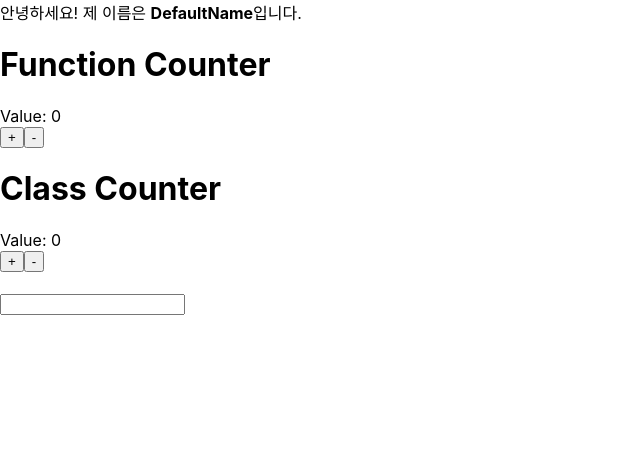
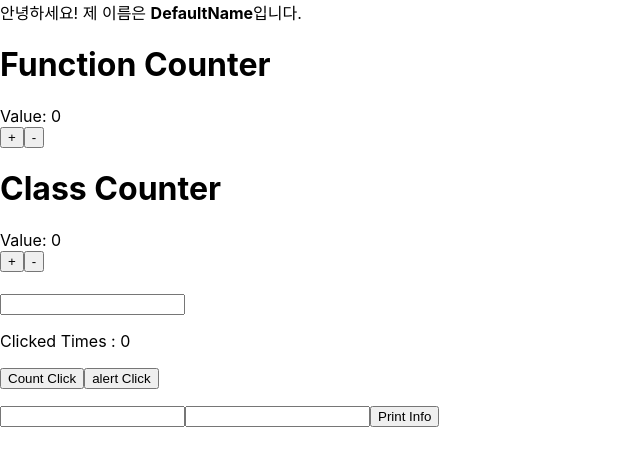
Before and after one commit to qusehdgns/React_Practice, a React (Create React App) app: page / in a window 1280 px wide. Shown: the top 466 px of the page, without its empty margins (0-640 px from the left). Built offline with nearby package versions, Linux system fonts and the light colour scheme.

Commit message:
2021-08-11

```diff
--- a/src/App.js
+++ b/src/App.js
@@ -1,10 +1,14 @@
 import React from 'react';
 
-import MyName from './MyName';
-import CounterFunction from "./CounterFunction";
-import CounterClass from "./CounterClass";
+import MyName from './MyName_Practice/MyName';
+import CounterFunction from "./LifeCycle_Practice/CounterFunction";
+import CounterClass from "./LifeCycle_Practice/CounterClass";
 
 import ShowApp from "./Function_Practice/ShowApp";
+
+import CounteruseEffect from "./useEffect_Practice/CounteruseEffect";
+
+import UseStateTest from "./useState_Practice/UseStateTest";
 
 function App() {
     return (
@@ -14,6 +18,12 @@ function App() {
             <CounterClass/>
 
             <ShowApp />
+
+            <CounteruseEffect />
+
+            <p></p>
+
+            <UseStateTest />
         </>
     );
 }
--- /dev/null
+++ b/src/useEffect_Practice/CounteruseEffect.js
@@ -0,0 +1,45 @@
+import React, {useState, useEffect} from 'react';
+
+function CounteruseEffect(props) {
+
+    const [count, setCount] = useState(0);
+
+    const handleAlertClick = () => {
+        setTimeout(() => {
+            alert(`You clicked on : ${count}`);
+        }, 3000);
+    }
+
+    useEffect(() => {
+        setTimeout(() => console.log(`Clicked ${count} Times`), 3000);
+    });
+
+
+    // function sayHi(person){
+    //     const name = person.name;
+    //     setTimeout(() => {
+    //         alert(`Hello ${name}`);
+    //     }, 3000);
+    // }
+    //
+    // let someone = { name: 'Dong' };
+    // sayHi(someone);
+    //
+    // someone = { name: 'Hun' };
+    // sayHi(someone);
+    //
+    // someone = { name: 'Byun' };
+    // sayHi(someone);
+
+    console.log('CounteruseEffect Render');
+
+    return (
+        <div>
+            <p>Clicked Times : {count}</p>
+            <button onClick={() => setCount(count + 1)}>Count Click</button>
+            <button onClick={handleAlertClick}>alert Click</button>
+        </div>
+    );
+}
+
+export default CounteruseEffect;
--- /dev/null
+++ b/src/useState_Practice/UseStateTest.js
@@ -0,0 +1,35 @@
+import React, {useState} from 'react';
+
+function UseStateTest(props) {
+
+    const [inputs, setInputs] = useState({
+        id: '',
+        pw: ''
+    });
+
+    const { id, pw } = inputs;
+
+    const onChange = (event) => {
+        // HTML 태그 상에서 반드시 name을 state 키값과 동일하게 두어야함
+        const { value, name } = event.target;
+        setInputs({
+            ...inputs,
+            [name]: value
+        });
+    };
+
+    const clickInfo = () => {
+        alert(`id : ${id}\npw : ${pw}`);
+    }
+
+    return (
+        <div>
+            <input type="text" name="id" value={id} onChange={onChange}/>
+            <input type="password" name="pw" value={pw} onChange={onChange}/>
+
+            <button onClick={clickInfo}>Print Info</button>
+        </div>
+    );
+}
+
+export default UseStateTest;
```
Also changed, not shown: src/index.js (+4 -4 lines), src/LifeCycle_Practice/CounterClass.js (renamed from src/CounterClass.js), src/LifeCycle_Practice/CounterFunction.js (renamed from src/CounterFunction.js), src/MyName_Practice/MyName.js (renamed from src/MyName.js).
